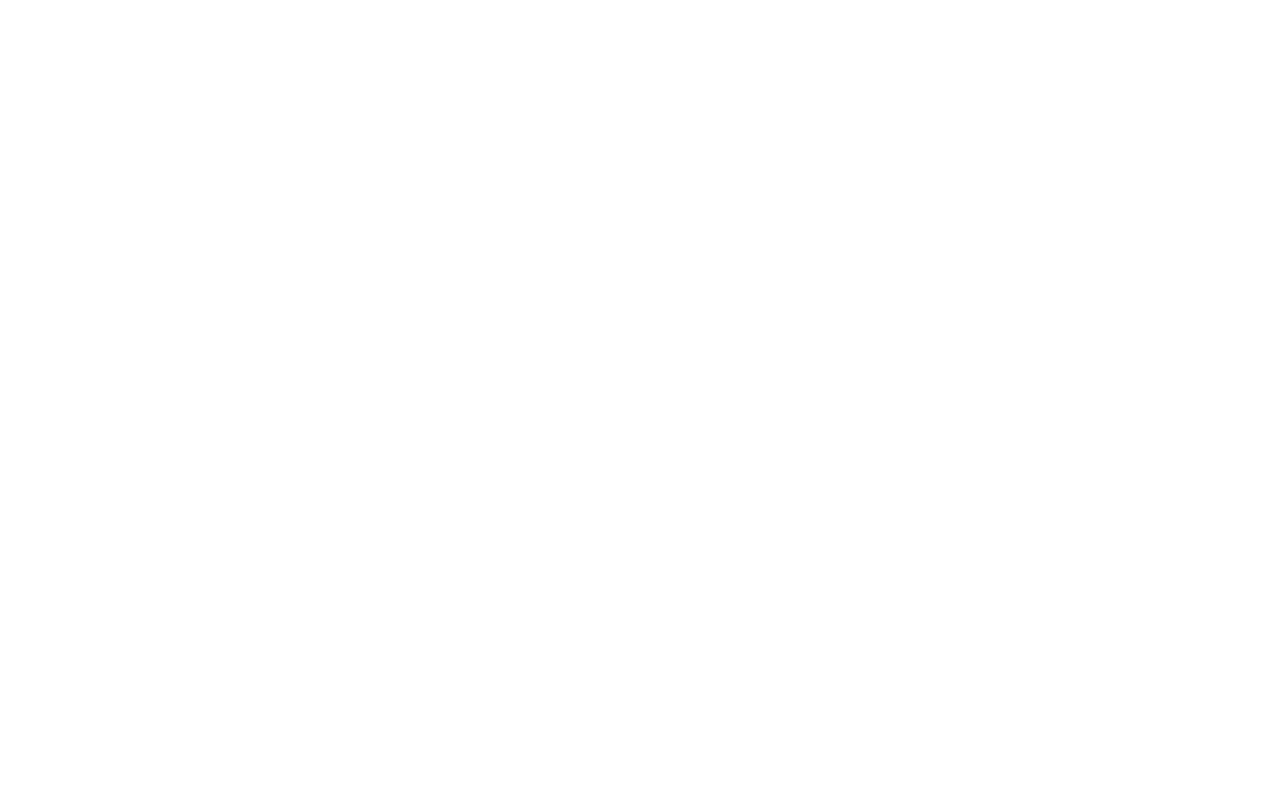
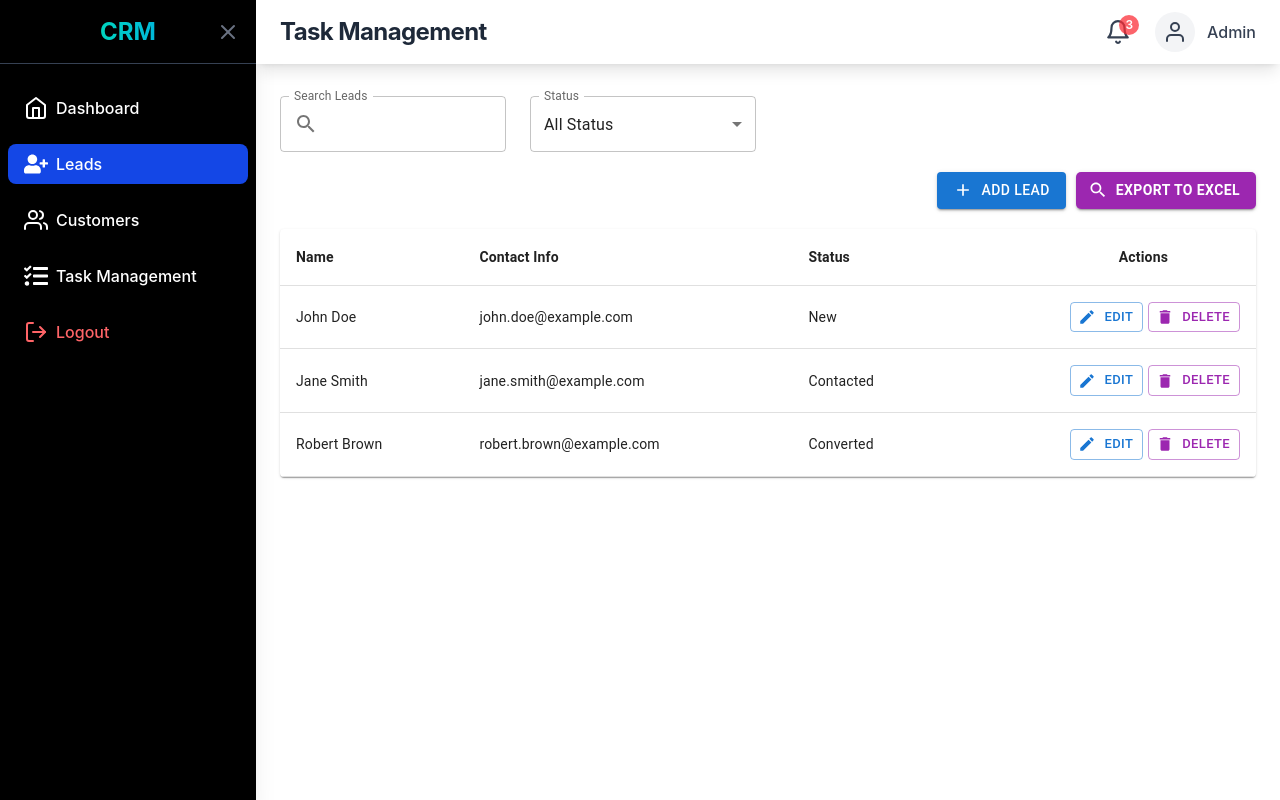
Before and after one commit to Avi0304/Customer-Relationship-Management, a React (Vite) app: page /leads in a window 1280 px wide. Before the commit this address had no page. Built offline with nearby package versions, Linux system fonts and the light colour scheme.

Commit message:
Added Lead Management Page

```diff
--- a/src/App.jsx
+++ b/src/App.jsx
@@ -6,6 +6,7 @@
 import CustomerPage from "./pages/CustomerPage";
 import Login from './components/Login'
 import Signup from './components/SignUp'
+import LeadPage from "./pages/LeadPage";
 
 
 function App() {
@@ -14,6 +15,7 @@
     <Router>
       <Routes>
         <Route path="/" element={<DashBoard />} />
+        <Route path="/leads" element={<LeadPage />} />
         <Route path="/task" element={<TaskManagementPage />} />
         <Route path="/customers" element={<CustomerPage />} />
         <Route path="/customer/view/:id" element={<CustomerDetails />} />
--- /dev/null
+++ b/src/components/LeadManagement.jsx
@@ -0,0 +1,326 @@
+import React, { useState } from "react";
+import {
+  Typography,
+  TextField,
+  Grid,
+  Button,
+  Box,
+  Dialog,
+  DialogActions,
+  DialogContent,
+  DialogTitle,
+  InputAdornment,
+  MenuItem,
+  Select,
+  FormControl,
+  InputLabel,
+  Snackbar,
+  IconButton,
+  Table,
+  TableBody,
+  TableCell,
+  TableContainer,
+  TableHead,
+  TableRow,
+  Paper,
+} from "@mui/material";
+import { Search, AddCircle, Edit, Delete } from "@mui/icons-material"; // Added icons
+import { BiPlus } from "react-icons/bi";
+import * as XLSX from "xlsx"; // For exporting to Excel
+
+const LeadManagement = () => {
+  const [leads, setLeads] = useState([
+    {
+      id: 1,
+      name: "John Doe",
+      contactInfo: "john.doe@example.com",
+      status: "New",
+    },
+    {
+      id: 2,
+      name: "Jane Smith",
+      contactInfo: "jane.smith@example.com",
+      status: "Contacted",
+    },
+    {
+      id: 3,
+      name: "Robert Brown",
+      contactInfo: "robert.brown@example.com",
+      status: "Converted",
+    },
+  ]);
+  const [filter, setFilter] = useState("");
+  const [statusFilter, setStatusFilter] = useState("All Status");
+  const [openAddDialog, setOpenAddDialog] = useState(false);
+  const [newLead, setNewLead] = useState({
+    name: "",
+    contactInfo: "",
+    status: "New",
+  });
+  const [openSnackbar, setOpenSnackbar] = useState(false);
+
+  const handleFilterChange = (event) => {
+    setFilter(event.target.value);
+  };
+
+  const handleStatusFilterChange = (event) => {
+    setStatusFilter(event.target.value);
+  };
+
+  const filteredLeads = leads.filter(
+    (lead) =>
+      (lead.name.toLowerCase().includes(filter.toLowerCase()) ||
+        lead.contactInfo.toLowerCase().includes(filter.toLowerCase())) &&
+        (statusFilter === "All Status" || lead.status === statusFilter)
+  );
+
+  const handleAddLeadClick = () => {
+    setOpenAddDialog(true);
+  };
+
+  const handleCloseAddDialog = () => {
+    setOpenAddDialog(false);
+  };
+
+  const handleNewLeadChange = (event) => {
+    const { name, value } = event.target;
+    setNewLead((prevState) => ({ ...prevState, [name]: value }));
+  };
+
+  // For Select (dropdown), extract name manually
+  const handleStatusChange = (event) => {
+    setNewLead((prevState) => ({ ...prevState, status: event.target.value }));
+  };
+
+
+  const handleAddNewLead = () => {
+    if (newLead.id) {
+      // Update existing lead
+      setLeads((prevLeads) =>
+        prevLeads.map((lead) =>
+          lead.id === newLead.id ? { ...lead, ...newLead } : lead
+        )
+      );
+    } else {
+      // Add new lead
+      const newLeadData = { ...newLead, id: leads.length + 1 };
+      setLeads((prevLeads) => [...prevLeads, newLeadData]);
+    }
+
+    setOpenAddDialog(false);
+    setNewLead({ name: "", contactInfo: "", status: "New" });
+  };
+
+
+  const handleEditLead = (lead) => {
+    setNewLead(lead);
+    setOpenAddDialog(true);
+  };
+
+
+  const handleDeleteLead = (id) => {
+    setLeads((prevLeads) => prevLeads.filter((lead) => lead.id !== id));
+  };
+
+  const handleExportToExcel = () => {
+    const ws = XLSX.utils.json_to_sheet(leads);
+    const wb = XLSX.utils.book_new();
+    XLSX.utils.book_append_sheet(wb, ws, "Leads");
+    XLSX.writeFile(wb, "leads.xlsx");
+  };
+
+  const handleOpenSnackbar = () => {
+    setOpenSnackbar(true);
+  };
+
+  const handleCloseSnackbar = () => {
+    setOpenSnackbar(false);
+  };
+
+  return (
+    <div className="mt-2">
+      {/* Search and Filter Section */}
+      <Grid
+        container
+        spacing={3}
+        justifyContent="flex-start"
+        style={{ marginBottom: "20px" }}
+      >
+        <Grid item xs={12} sm={6} md={3}>
+          <TextField
+            label="Search Leads"
+            variant="outlined"
+            value={filter}
+            onChange={handleFilterChange}
+            fullWidth
+            InputProps={{
+              startAdornment: (
+                <InputAdornment position="start">
+                  <Search />
+                </InputAdornment>
+              ),
+            }}
+          />
+        </Grid>
+        <Grid item xs={12} sm={6} md={3}>
+          <FormControl fullWidth variant="outlined">
+            <InputLabel>Status</InputLabel>
+            <Select
+              value={statusFilter}
+              onChange={handleStatusFilterChange}
+              label="Status"
+            >
+              <MenuItem value="All Status">All Status</MenuItem>
+              <MenuItem value="New">New</MenuItem>
+              <MenuItem value="Contacted">Contacted</MenuItem>
+              <MenuItem value="Converted">Converted</MenuItem>
+            </Select>
+          </FormControl>
+        </Grid>
+      </Grid>
+
+      {/* Add Lead and Export to Excel Buttons */}
+      <Box textAlign="right" style={{ marginBottom: "20px" }}>
+        <Button
+          variant="contained"
+          color="primary"
+          className="flex items-center gap-2  px-4 py-2 rounded-md"
+          onClick={handleAddLeadClick}
+        >
+          <BiPlus size={20} /> Add Lead
+        </Button>
+
+        <Button
+          variant="contained"
+          color="secondary"
+          startIcon={<Search />}
+          onClick={handleExportToExcel}
+          style={{
+            borderRadius: "5px",
+            fontWeight: "bold",
+            marginLeft: "10px",
+          }}
+        >
+          Export to Excel
+        </Button>
+      </Box>
+
+      {/* Lead Table */}
+      <TableContainer component={Paper}>
+        <Table>
+          <TableHead>
+            <TableRow>
+              <TableCell sx={{ fontWeight: "bold" }}>Name</TableCell>
+              <TableCell sx={{ fontWeight: "bold" }}>Contact Info</TableCell>
+              <TableCell sx={{ fontWeight: "bold" }}>Status</TableCell>
+              <TableCell sx={{ fontWeight: "bold", textAlign: "end", pr: 11 }}>
+                Actions
+              </TableCell>
+            </TableRow>
+          </TableHead>
+          <TableBody>
+            {filteredLeads.map((lead) => (
+              <TableRow key={lead.id}>
+                <TableCell>{lead.name}</TableCell>
+                <TableCell>{lead.contactInfo}</TableCell>
+                <TableCell>{lead.status}</TableCell>
+                <TableCell sx={{ textAlign: "end" }}>
+                  {/* Edit and Delete Buttons with Icons */}
+                  <Button
+                    variant="outlined"
+                    color="primary"
+                    size="small"
+                    startIcon={<Edit />}
+                    onClick={() => handleEditLead(lead)}
+                    style={{ marginRight: "5px" }}
+                  >
+                    Edit
+                  </Button>
+                  <Button
+                    variant="outlined"
+                    color="secondary"
+                    size="small"
+                    startIcon={<Delete />}
+                    onClick={() => handleDeleteLead(lead.id)}
+                  >
+                    Delete
+                  </Button>
+                </TableCell>
+              </TableRow>
+            ))}
+          </TableBody>
+        </Table>
+      </TableContainer>
+
+      {/* Add/Edit Lead Dialog */}
+      <Dialog open={openAddDialog} onClose={handleCloseAddDialog}>
+        <DialogTitle>{newLead.id ? "Edit Lead" : "Add New Lead"}</DialogTitle>
+        <DialogContent>
+          <TextField
+            label="Lead Name"
+            variant="outlined"
+            name="name"
+            value={newLead.name}
+            onChange={handleNewLeadChange}
+            fullWidth
+            style={{ marginBottom: "16px" }}
+          />
+          <TextField
+            label="Contact Info"
+            variant="outlined"
+            name="contactInfo"
+            value={newLead.contactInfo}
+            onChange={handleNewLeadChange}
+            fullWidth
+            style={{ marginBottom: "16px" }}
+          />
+
+          {/* Status Dropdown with Full Width */}
+          <FormControl
+            fullWidth
+            variant="outlined"
+            style={{ marginBottom: "16px" }}
+          >
+            <InputLabel>Status</InputLabel>
+            <Select
+              name="status"
+              value={newLead.status} // Default to "New"
+              onChange={handleStatusChange}
+              label="Status"
+            >
+              <MenuItem value="New">New</MenuItem>
+              <MenuItem value="Contacted">Contacted</MenuItem>
+              <MenuItem value="Converted">Converted</MenuItem>
+            </Select>
+          </FormControl>
+        </DialogContent>
+        <DialogActions>
+          <Button onClick={handleCloseAddDialog} sx={{color: 'gray'}}>
+            Cancel
+          </Button>
+          <Button
+            onClick={newLead.id ? handleAddNewLead : handleAddNewLead}
+            color="primary"
+          >
+            {newLead.id ? "Save Changes" : "Add Lead"}
+          </Button>
+        </DialogActions>
+      </Dialog>
+
+      {/* Snackbar for reminder */}
+      <Snackbar
+        open={openSnackbar}
+        autoHideDuration={6000}
+        onClose={handleCloseSnackbar}
+        message="Reminder: Follow up with leads!"
+        action={
+          <Button color="secondary" size="small" onClick={handleCloseSnackbar}>
+            Close
+          </Button>
+        }
+      />
+    </div>
+  );
+};
+
+export default LeadManagement;
--- /dev/null
+++ b/src/pages/LeadPage.jsx
@@ -0,0 +1,24 @@
+import React from "react";
+import TopNav from "../components/TopNav";
+import Sidebar from "../components/SideBar";
+import LeadManagement from "../components/LeadManagement";
+
+const LeadPage = () => {
+  return (
+    <div className="flex min-h-screen flex-col">
+      <div className="flex">
+        <Sidebar />
+
+        <div className="flex-1">
+          <TopNav title={"Task Management"} />
+
+          <main className="p-6 space-y-4">
+            <LeadManagement />
+          </main>
+        </div>
+      </div>
+    </div>
+  );
+};
+
+export default LeadPage;
```
